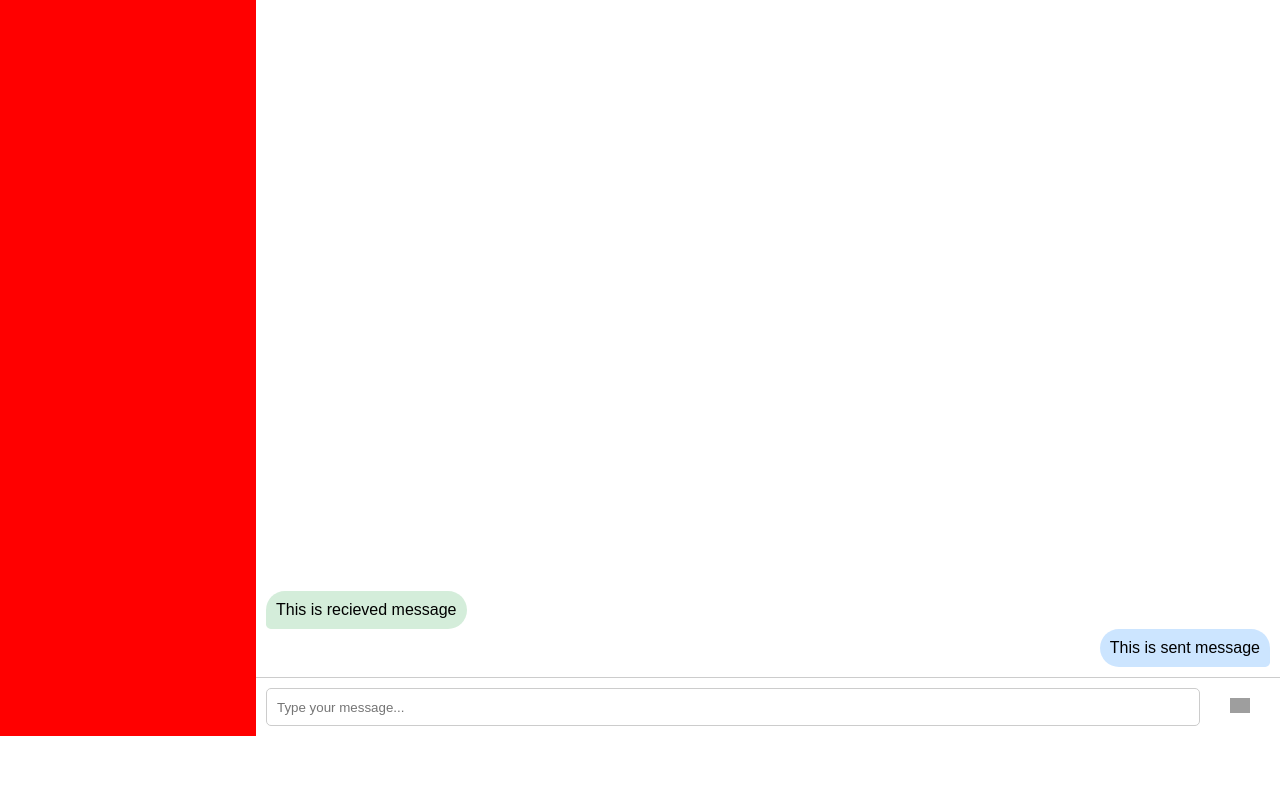
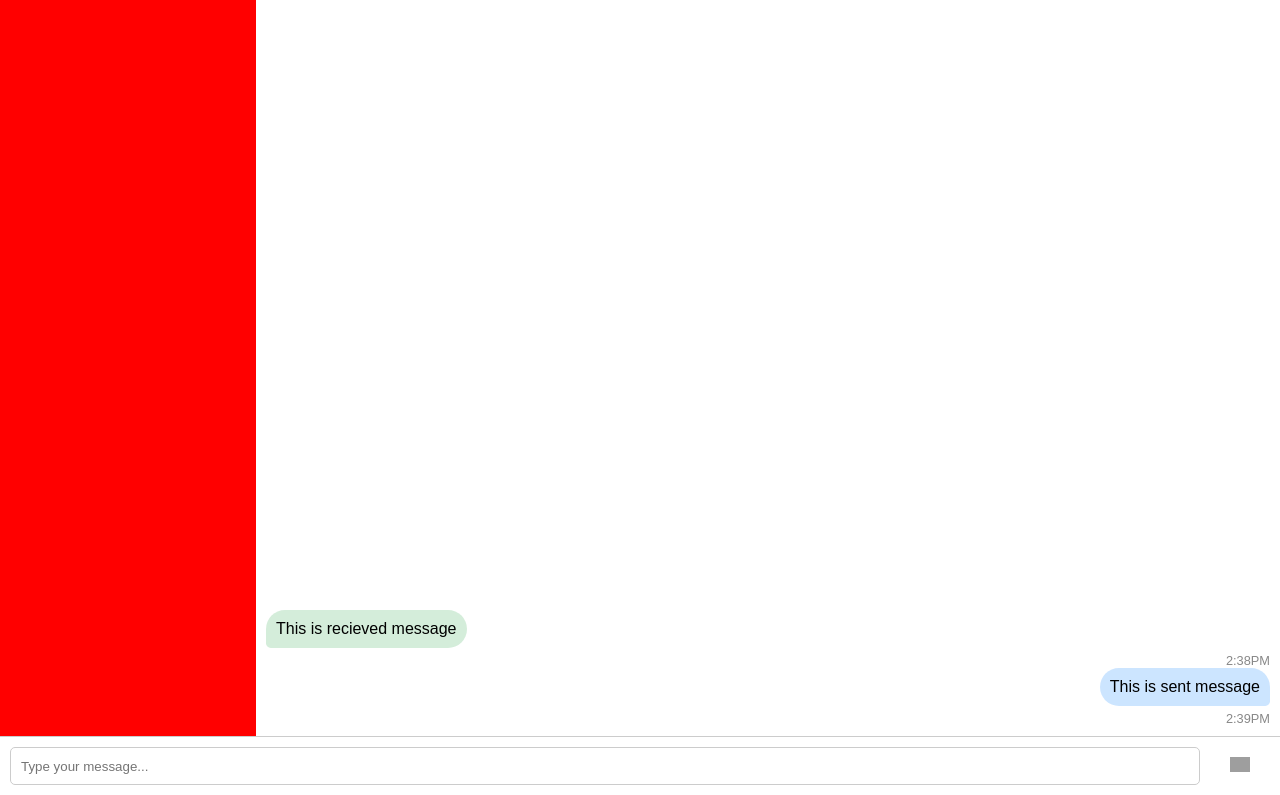
Before and after one commit to Pranith-Kantamneni/chat-app, a plain HTML site: page index.html in a window 1280 px wide. Shown: the part 64-859 px from the top of the page. Before the commit the page ends 800 px from the top, so only its background shows below. Drawn offline with Linux system fonts and the light colour scheme; grey boxes are pictures that could not be loaded.

Commit message:
Update index.html

```diff
--- a/index.html
+++ b/index.html
@@ -15,9 +15,13 @@
             </nav>
             <div class="chat-box">
                 <div class="message green">This is recieved message
+
               </div>
+                <div class="timestamp">2:38PM</div>
 
-                <div class="message blue">This is sent message</div>
+                <div class="message blue">This is sent message</div><div class="timestamp">2:39PM</div>
+                </div>
+            </div>
             </div>
             <div class="input-container">
                 <input type="text" id="message-input" placeholder="Type your message...">
```
